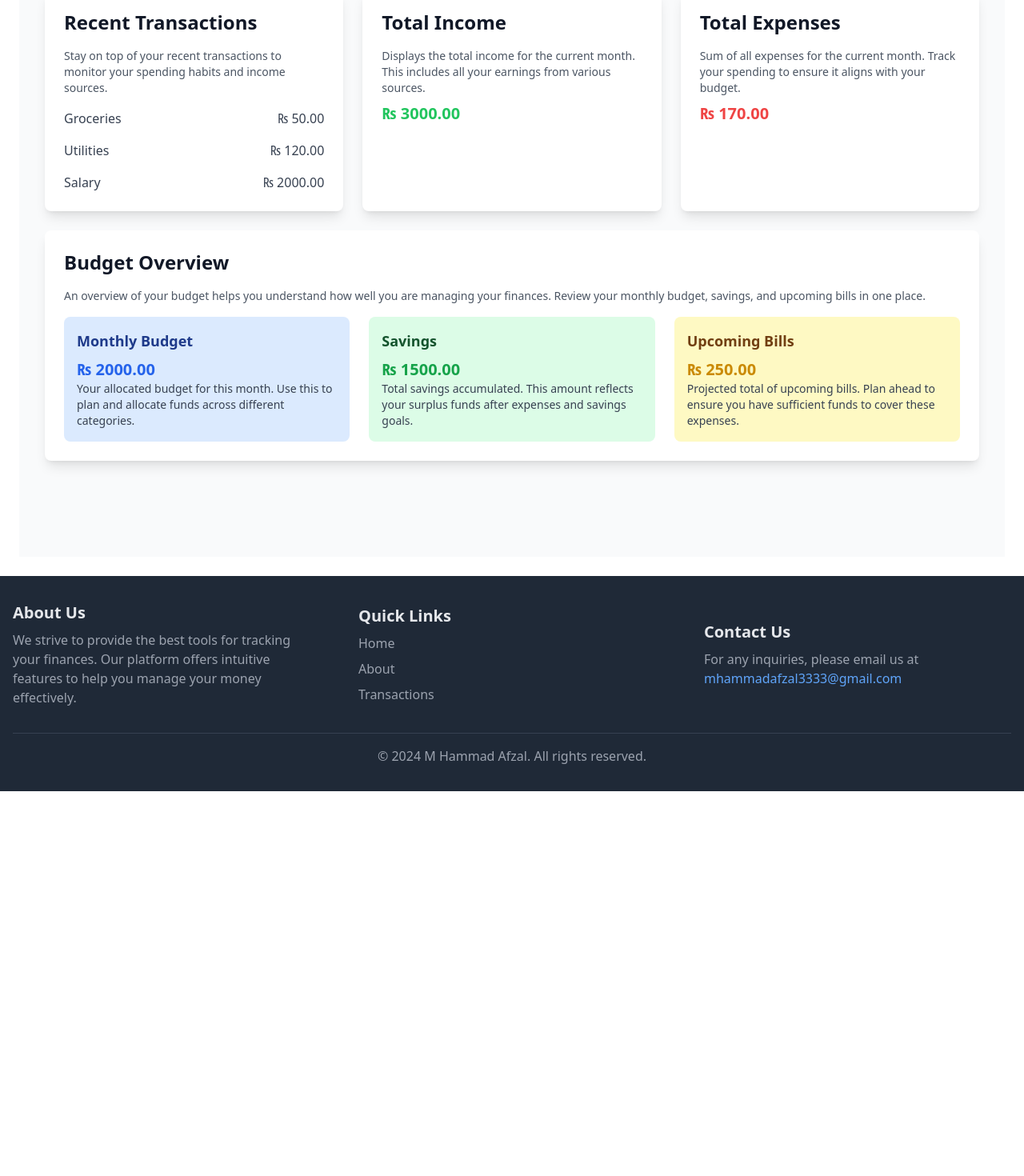
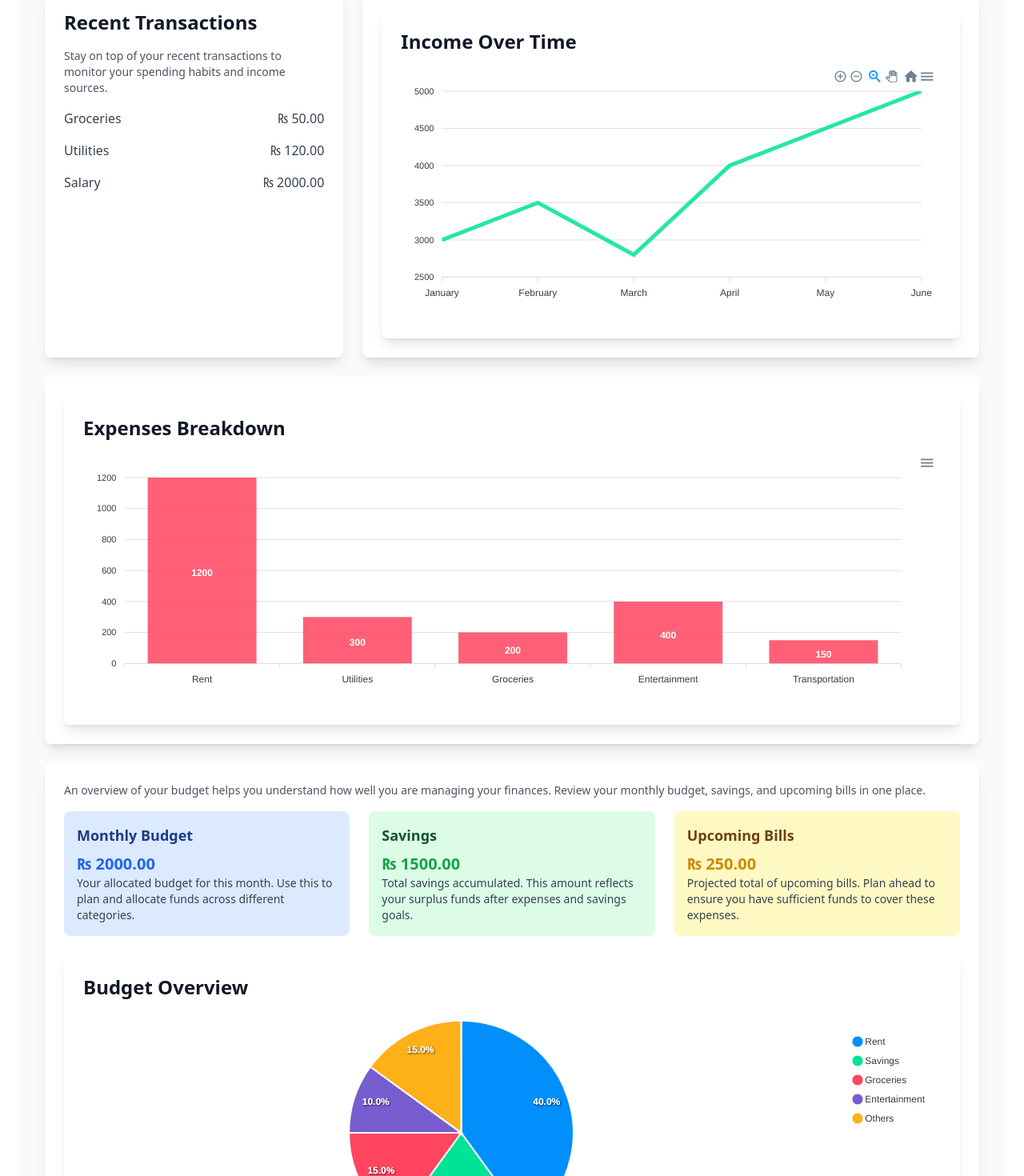
Before and after one commit to MHammad33/personal-finance-tracker, a React (Vite) app in the folder frontend/: page /dashboard in a window 1280 px wide. Shown: the part 200-1670 px from the top of the page at 80% size. Before the commit the page ends 1189 px from the top, so only its background shows below. Built offline with nearby package versions, Linux system fonts and the light colour scheme; the HTML template or start-up script is replaced by a standard one.

Commit message:
Add Charts

```diff
--- a/frontend/package.json
+++ b/frontend/package.json
@@ -12,11 +12,13 @@
   "dependencies": {
     "@radix-ui/react-icons": "^1.3.0",
     "@radix-ui/react-slot": "^1.1.0",
+    "apexcharts": "^3.53.0",
     "axios": "^1.7.7",
     "class-variance-authority": "^0.7.0",
     "clsx": "^2.1.1",
     "lucide-react": "^0.439.0",
     "react": "^18.3.1",
+    "react-apexcharts": "^1.4.1",
     "react-dom": "^18.3.1",
     "react-router-dom": "^6.26.1",
     "tailwind-merge": "^2.5.2",
--- a/frontend/src/components/Dashboard.tsx
+++ b/frontend/src/components/Dashboard.tsx
@@ -1,4 +1,8 @@
+// src/pages/DashboardPage.tsx
 import { FC } from "react";
+import IncomeChart from "./charts/IncomeChart";
+import ExpensesChart from "./charts/ExpensesChart";
+import BudgetOverviewChart from "./charts/BudgetOverviewChart";
 
 interface DashboardProps {
 	// Define any props if needed
@@ -12,7 +16,6 @@ const Dashboard: FC<DashboardProps> = () => {
 			</h1>
 
 			<div className="grid grid-cols-1 md:grid-cols-2 lg:grid-cols-3 gap-6">
-				{/* Recent Transactions Section */}
 				<section className="bg-white dark:bg-gray-800 shadow-lg rounded-lg p-6">
 					<h2 className="text-2xl font-semibold mb-4 text-gray-900 dark:text-gray-100">
 						Recent Transactions
@@ -34,49 +37,25 @@ const Dashboard: FC<DashboardProps> = () => {
 							<span>Salary</span>
 							<span>₨ 2000.00</span>
 						</li>
-						{/* Add more transactions here as needed */}
 					</ul>
 				</section>
 
-				{/* Income Section */}
-				<section className="bg-white dark:bg-gray-800 shadow-lg rounded-lg p-6">
-					<h2 className="text-2xl font-semibold mb-4 text-gray-900 dark:text-gray-100">
-						Total Income
-					</h2>
-					<p className="text-sm text-gray-600 dark:text-gray-300 mb-2">
-						Displays the total income for the current month. This includes all
-						your earnings from various sources.
-					</p>
-					<p className="text-xl font-bold text-green-500 dark:text-green-400">
-						₨ 3000.00
-					</p>
+				{/* Income Chart */}
+				<section className="bg-white dark:bg-gray-800 shadow-lg rounded-lg p-6 col-span-1 md:col-span-2 lg:col-span-2">
+					<IncomeChart />
 				</section>
 
-				{/* Expenses Section */}
-				<section className="bg-white dark:bg-gray-800 shadow-lg rounded-lg p-6">
-					<h2 className="text-2xl font-semibold mb-4 text-gray-900 dark:text-gray-100">
-						Total Expenses
-					</h2>
-					<p className="text-sm text-gray-600 dark:text-gray-300 mb-2">
-						Sum of all expenses for the current month. Track your spending to
-						ensure it aligns with your budget.
-					</p>
-					<p className="text-xl font-bold text-red-500 dark:text-red-400">
-						₨ 170.00
-					</p>
+				<section className="bg-white dark:bg-gray-800 shadow-lg rounded-lg p-6 col-span-1 md:col-span-2 lg:col-span-3">
+					<ExpensesChart />
 				</section>
 
-				{/* Budget Overview Section */}
 				<section className="bg-white dark:bg-gray-800 shadow-lg rounded-lg p-6 col-span-1 md:col-span-2 lg:col-span-3">
-					<h2 className="text-2xl font-semibold mb-4 text-gray-900 dark:text-gray-100">
-						Budget Overview
-					</h2>
 					<p className="text-sm text-gray-600 dark:text-gray-300 mb-4">
 						An overview of your budget helps you understand how well you are
 						managing your finances. Review your monthly budget, savings, and
 						upcoming bills in one place.
 					</p>
-					<div className="flex flex-col lg:flex-row gap-6">
+					<div className="flex flex-col lg:flex-row gap-6 mb-6">
 						<div className="bg-blue-100 dark:bg-blue-700 p-4 rounded-lg flex-1">
 							<h3 className="text-lg font-semibold mb-2 text-blue-900 dark:text-blue-100">
 								Monthly Budget
@@ -114,6 +93,7 @@ const Dashboard: FC<DashboardProps> = () => {
 							</p>
 						</div>
 					</div>
+					<BudgetOverviewChart />
 				</section>
 			</div>
 		</div>
--- /dev/null
+++ b/frontend/src/components/charts/BudgetOverviewChart.tsx
@@ -0,0 +1,26 @@
+// src/components/charts/BudgetOverviewChart.tsx
+import { FC } from "react";
+import ApexCharts from "react-apexcharts";
+
+const BudgetOverviewChart: FC = () => {
+	const options = {
+		chart: {
+			type: "pie" as const,
+		},
+		labels: ["Rent", "Savings", "Groceries", "Entertainment", "Others"],
+		colors: ["#008FFB", "#00E396", "#FF4560", "#775DD0", "#FEB019"],
+	};
+
+	const series = [40, 20, 15, 10, 15];
+
+	return (
+		<div className="bg-white dark:bg-gray-800 p-6 rounded-lg shadow-lg">
+			<h2 className="text-2xl font-semibold mb-4 text-gray-900 dark:text-gray-100">
+				Budget Overview
+			</h2>
+			<ApexCharts options={options} series={series} type="pie" height={300} />
+		</div>
+	);
+};
+
+export default BudgetOverviewChart;
--- /dev/null
+++ b/frontend/src/components/charts/ExpensesChart.tsx
@@ -0,0 +1,38 @@
+import { FC } from "react";
+import ApexCharts from "react-apexcharts";
+
+const ExpensesChart: FC = () => {
+	const options = {
+		chart: {
+			type: "bar" as const,
+		},
+		xaxis: {
+			categories: [
+				"Rent",
+				"Utilities",
+				"Groceries",
+				"Entertainment",
+				"Transportation",
+			],
+		},
+		colors: ["#FF4560"],
+	};
+
+	const series = [
+		{
+			name: "Expenses",
+			data: [1200, 300, 200, 400, 150],
+		},
+	];
+
+	return (
+		<div className="bg-white dark:bg-gray-800 p-6 rounded-lg shadow-lg">
+			<h2 className="text-2xl font-semibold mb-4 text-gray-900 dark:text-gray-100">
+				Expenses Breakdown
+			</h2>
+			<ApexCharts options={options} series={series} type="bar" height={300} />
+		</div>
+	);
+};
+
+export default ExpensesChart;
--- /dev/null
+++ b/frontend/src/components/charts/IncomeChart.tsx
@@ -0,0 +1,33 @@
+// src/components/charts/IncomeChart.tsx
+import { FC } from "react";
+import ApexCharts from "react-apexcharts";
+
+const IncomeChart: FC = () => {
+	const options = {
+		chart: {
+			type: "line" as const,
+		},
+		xaxis: {
+			categories: ["January", "February", "March", "April", "May", "June"],
+		},
+		colors: ["#00E396"],
+	};
+
+	const series = [
+		{
+			name: "Income",
+			data: [3000, 3500, 2800, 4000, 4500, 5000],
+		},
+	];
+
+	return (
+		<div className="bg-white dark:bg-gray-800 p-6 rounded-lg shadow-lg">
+			<h2 className="text-2xl font-semibold mb-4 text-gray-900 dark:text-gray-100">
+				Income Over Time
+			</h2>
+			<ApexCharts options={options} series={series} type="line" height={300} />
+		</div>
+	);
+};
+
+export default IncomeChart;
```
Also changed, not shown: 1 other file (tests, documents, lock files or other folders).
